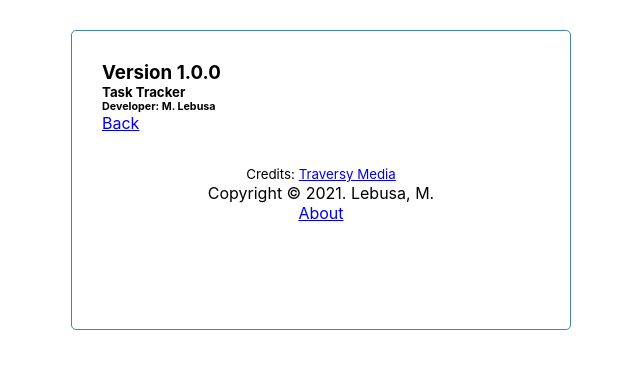
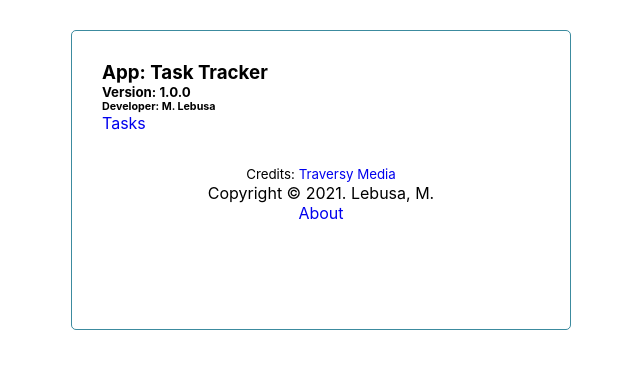
Before and after one commit to lebusa/task-tracker-client, a React (Create React App) app: page /about in a window 1280 px wide. Shown: the top 368 px of the page, without its empty margins (319-959 px from the left). Built offline with nearby package versions, Linux system fonts and the light colour scheme; no server answers.

Commit message:
formatted router dom Link

```diff
--- a/src/components/About.js
+++ b/src/components/About.js
@@ -2,11 +2,11 @@ import { Link } from 'react-router-dom';
 const About = () => {
     return (
         <div>
-            <h3>Version 1.0.0</h3>
-            <h5>Task Tracker</h5>
+            <h3>App: Task Tracker</h3>
+            <h5>Version: 1.0.0</h5>
             <h6>Developer: M. Lebusa</h6>
 
-            <Link to="/">Back</Link>
+            <Link to="/" className="link">Tasks</Link>
         </div>
     )
 }
--- a/src/components/Footer.js
+++ b/src/components/Footer.js
@@ -12,6 +12,7 @@ const Footer = (props) => {
           to="https://www.youtube.com/watch?v=w7ejDZ8SWv8"
           rel="noreferrer"
           target="_blank"
+          className="link"
         >
           Traversy Media
         </Link>
@@ -19,7 +20,7 @@ const Footer = (props) => {
 
       <div>Copyright &copy; 2021. Lebusa, M.</div>
       <div>
-        <Link to="/about">About</Link>
+        <Link to="/about" className="link"> About</Link>
       </div>
     </footer>
   );
--- a/src/index.css
+++ b/src/index.css
@@ -62,6 +62,10 @@ code {
   width: 100%;
 }
 
+.link {
+  text-decoration: none;
+}
+
 .footer {
  margin-top: 30px;
  text-align: center;
```
